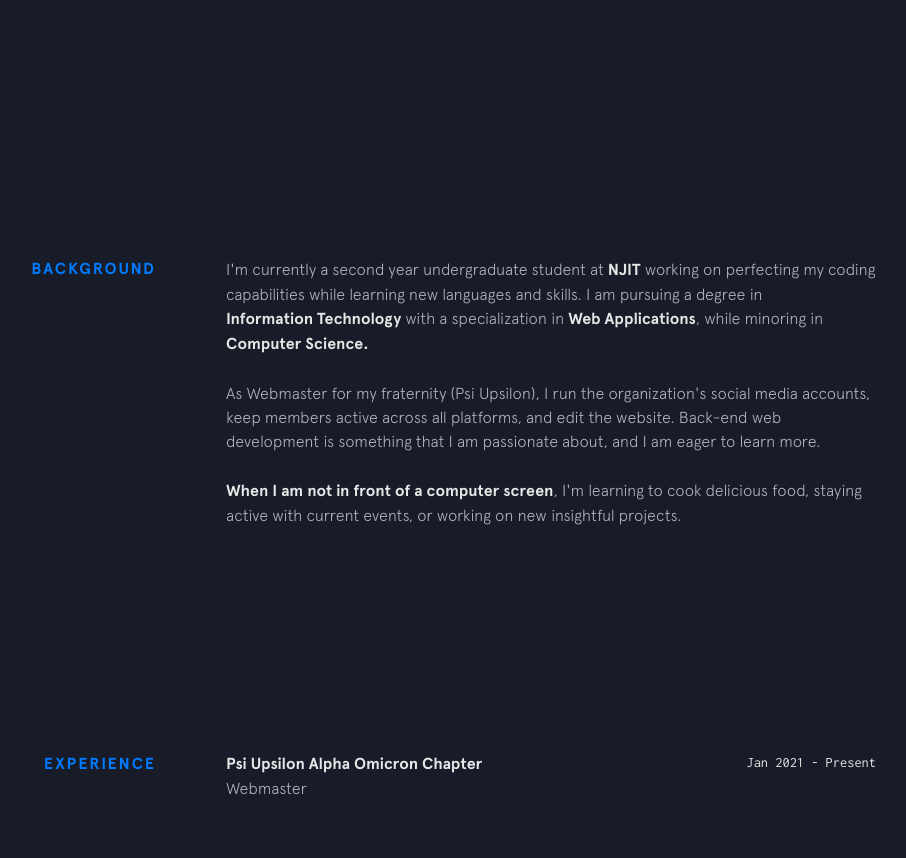
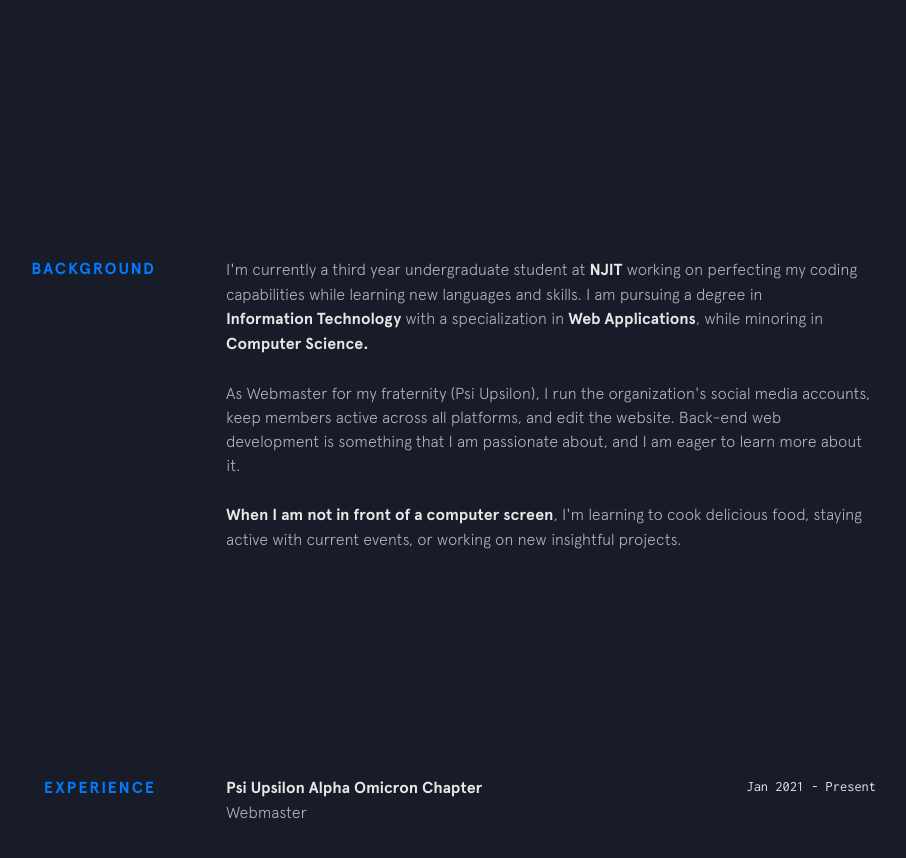
Before and after one commit to rh376/raiyanh717.github.io, a Jekyll site: the page built from index.html, in a window 1280 px wide and 900 px high, scrolled down 743 px. Shown: the top 858 px of the window, without its empty margins (224-1130 px from the left). Built offline with Jekyll 4.4.1, drawn with Linux system fonts in a browser that asks for light colours; nearby versions of some CDN libraries.

Commit message:
edit background

```diff
--- a/_includes/background.html
+++ b/_includes/background.html
@@ -2,14 +2,14 @@
   <div class="section__title">Background</div>
   <div class="section__content">
     <p>
-      I'm currently a second year undergraduate student at
+      I'm currently a third year undergraduate student at
       <a class="underline-link" href="https://www.njit.edu/" target="_blank">NJIT</a> working on perfecting my coding capabilities while learning new languages and skills. I am pursuing a degree in
       <a class="underline-link" href="https://www.njit.edu/academics/major/information-technology/" target="_blank">Information Technology</a> with a specialization in <a class="underline-link" href="https://informatics.njit.edu/web-applications-specialization-courses" target="blank">Web Applications</a>, while minoring in
       <a class="underline-link" href="https://cs.njit.edu/" target="_blank">Computer Science.</a>
     </p>
 
     <p>
-      As Webmaster for my fraternity (Psi Upsilon), I run the organization's social media accounts, keep members active across all platforms, and edit the website. Back-end web development is something that I am passionate about, and I am eager to learn more.
+      As Webmaster for my fraternity (Psi Upsilon), I run the organization's social media accounts, keep members active across all platforms, and edit the website. Back-end web development is something that I am passionate about, and I am eager to learn more about it.
     </p>
 
     <p>
```
